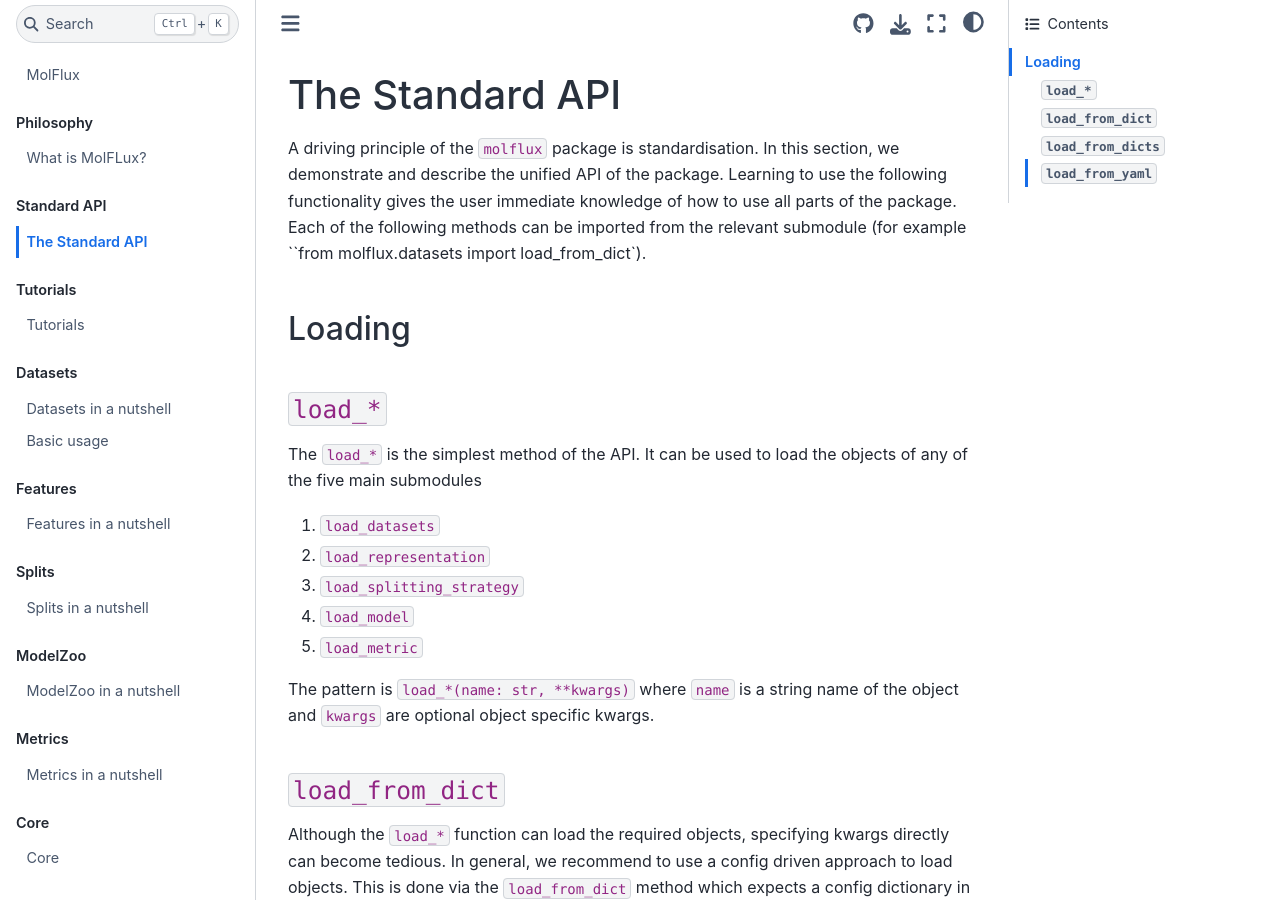
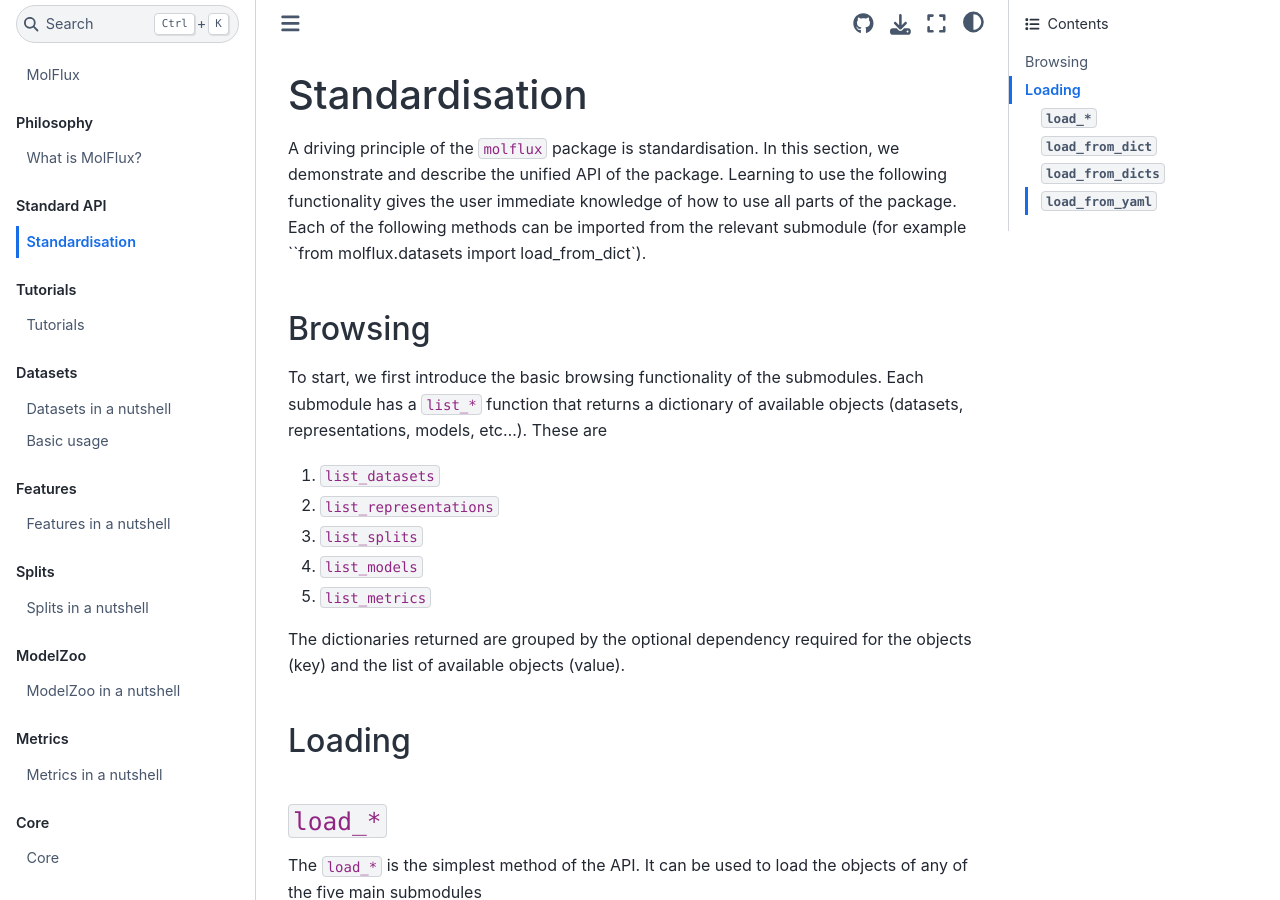
Before and after one commit to Exscientia/molflux, a Sphinx documentation site: the page built from docs/source/pages/standard_api/intro.md, in a window 1280 px wide and 900 px high. Built offline with Sphinx 7.4.7 and the Sphinx Book theme 1.1.4, drawn with Linux system fonts in a browser that asks for light colours; pages that are not in the unit, such as notebooks, are missing from menus; some of the changed text lies outside the part shown.

```diff
--- a/docs/source/pages/standard_api/intro.md
+++ b/docs/source/pages/standard_api/intro.md
@@ -10,13 +10,26 @@ kernelspec:
   name: python3
 ---
 
-# The Standard API
+# Standardisation
 
 A driving principle of the ``molflux`` package is standardisation. In this section, we demonstrate and describe the unified
 API of the package. Learning to use the following functionality gives the user immediate knowledge of how to use all parts
 of the package. Each of the following methods can be imported from the relevant submodule (for example
 ``from molflux.datasets import load_from_dict`).
 
+## Browsing
+
+To start, we first introduce the basic browsing functionality of the submodules. Each submodule has a ``list_*`` function
+that returns a dictionary of available objects (datasets, representations, models, etc...). These are
+
+1) ``list_datasets``
+2) ``list_representations``
+3) ``list_splits``
+4) ``list_models``
+5) ``list_metrics``
+
+The dictionaries returned are grouped by the optional dependency required for the objects (key) and the list of available
+objects (value).
 
 ## Loading
 
--- a/pyproject.toml
+++ b/pyproject.toml
@@ -104,6 +104,8 @@ docs = [
     'sphinx_design',
     'jupytext>=1.11.2',
     'myst-nb',
+    'rdkit>=2023.9.1',
+    'matplotlib'
 ]
 tests = [
     'coverage[toml]',
```
Also changed, not shown: docs/source/pages/philosophy.md (+1 -1 lines), docs/source/pages/tutorials/esol_training.md (added, +175 -0 lines), docs/source/pages/tutorials/index.md (+2 -0 lines).
